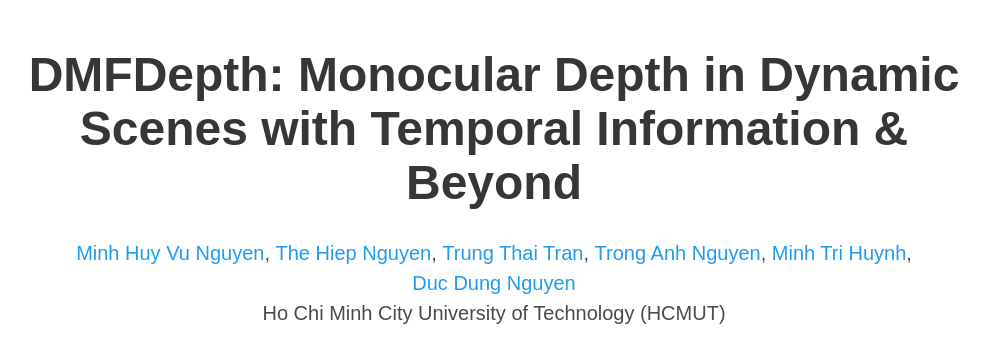
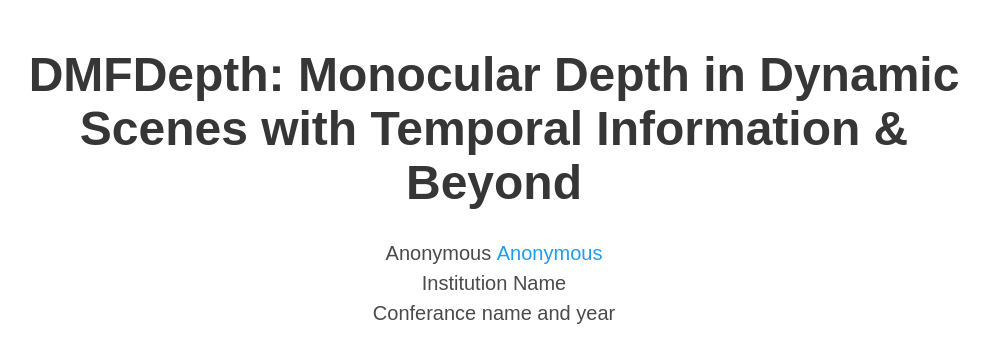
Before and after one commit to TickLabVN/DMFDepth, a plain HTML site: page index.html in a window 1280 px wide. Shown: the top 337 px of the page, without its empty margins (146-1135 px from the left). Drawn offline with nearby package versions, Linux system fonts and the light colour scheme; some icons are missing; a web font is replaced by a local one.

Commit message:
Change author to Anonymous

```diff
--- a/index.html
+++ b/index.html
@@ -55,7 +55,10 @@
             <h1 class="title is-1 publication-title">DMFDepth: Monocular Depth in Dynamic Scenes with Temporal Information & Beyond</h1>
               <div class="is-size-5 publication-authors">
                 <!-- Paper authors -->
+                Anonymous
                 <span class="author-block">
+                  <a href="FIRST AUTHOR PERSONAL LINK" target="_blank">Anonymous</a><sup></sup></span>
+                <!-- <span class="author-block">
                   <a href="FIRST AUTHOR PERSONAL LINK" target="_blank">Minh Huy Vu Nguyen</a><sup></sup>,</span>
                 <span class="author-block">
                   <a href="SECOND AUTHOR PERSONAL LINK" target="_blank">The Hiep Nguyen</a><sup></sup>,</span>
@@ -67,12 +70,12 @@
                   <a href="FIFTH AUTHOR PERSONAL LINK" target="_blank">Minh Tri Huynh</a><sup></sup>,</span>
                 <span class="author-block">
                   <a href="SIXTH AUTHOR PERSONAL LINK" target="_blank">Duc Dung Nguyen</a>
-                </span>
+                </span> -->
               </div>
 
                   <div class="is-size-5 publication-authors">
-                    <span class="author-block">Ho Chi Minh City University of Technology (HCMUT)</span>
-                    <!-- <span class="author-block">Institution Name<br>Conferance name and year</span> -->
+                    <span class="author-block">Institution Name<br>Conferance name and year</span>
+                    <!-- <span class="author-block">Ho Chi Minh City University of Technology (HCMUT)</span> -->
                     <!-- <span class="eql-cntrb"><small><br><sup>*</sup>Indicates Equal Contribution</small></span> -->
                   </div>
 
```
